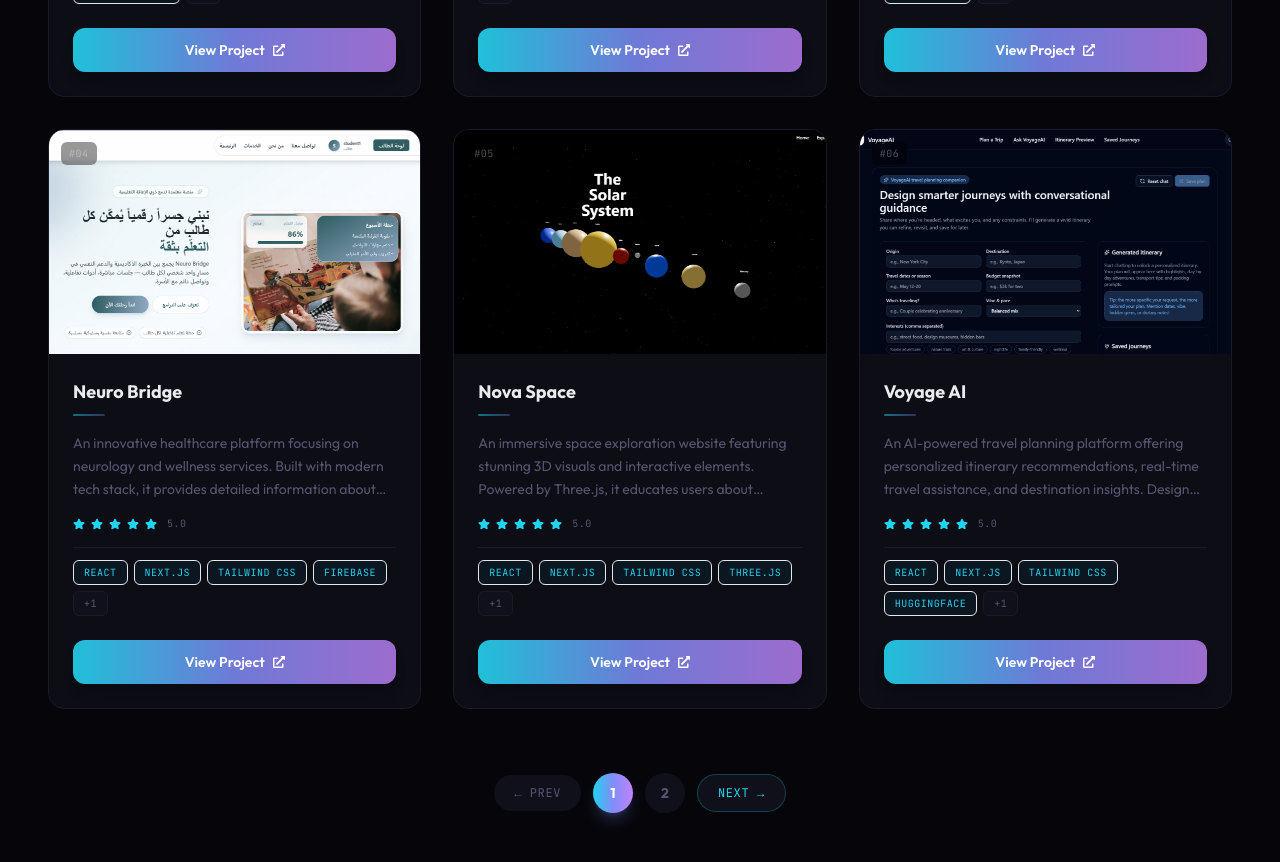
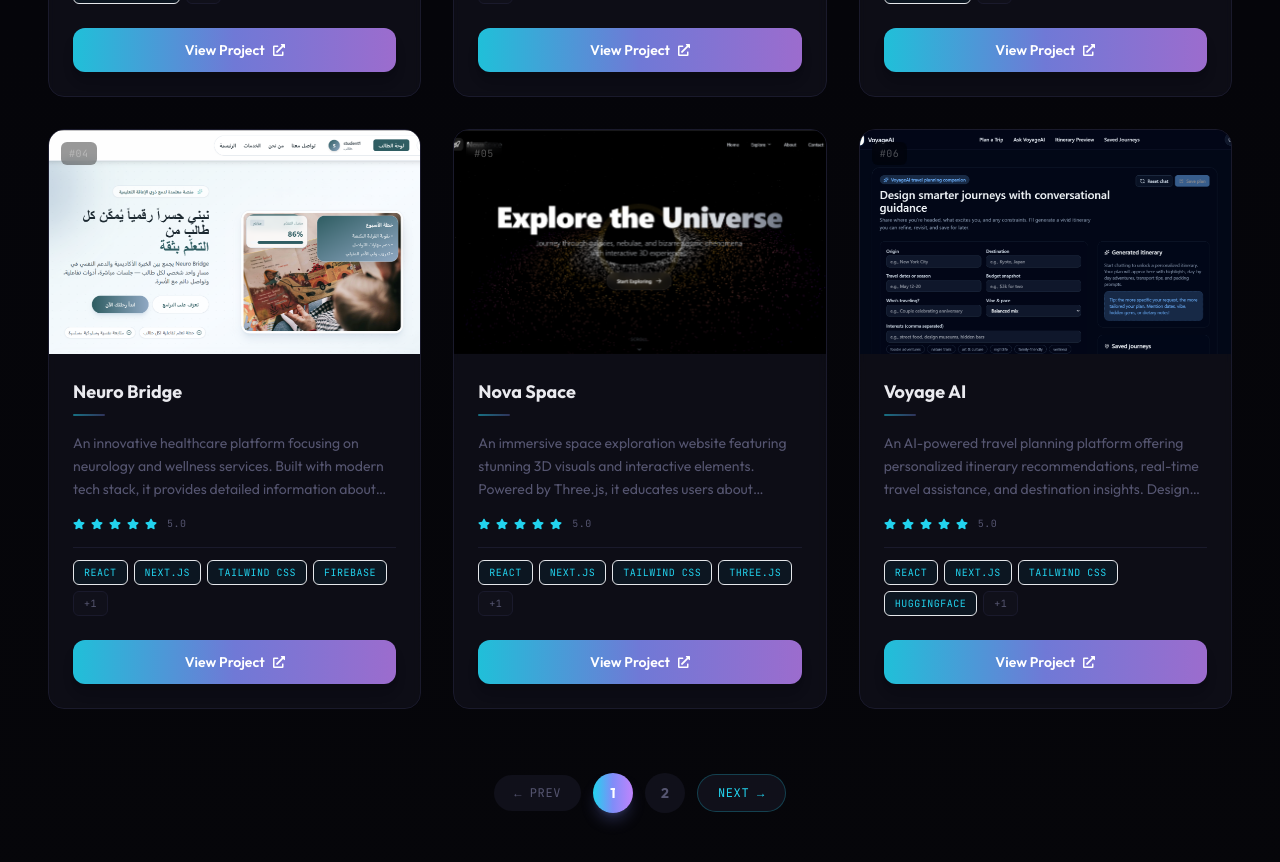
Before and after one commit to lancer7178/my-portfolio2, a Next.js app: page / in a window 1280 px wide. Shown: the part 4980-5842 px from the top of the page. Built offline with nearby package versions, Linux system fonts and the light colour scheme.

Commit message:
fix: Update image path for Nova Space project to correct visual reference

```diff
--- a/src/pages/index.jsx
+++ b/src/pages/index.jsx
@@ -108,7 +108,7 @@ const projects = [
     title: "Nova Space",
     description:
       "An immersive space exploration website featuring stunning 3D visuals and interactive elements. Powered by Three.js, it educates users about universe exploration and astronomy with smooth animations and captivating design.",
-    image: "/nova2.png",
+    image: "/nova.png",
     link: "https://nova-space-mu.vercel.app",
     rating: 5,
     technologies: [
```
